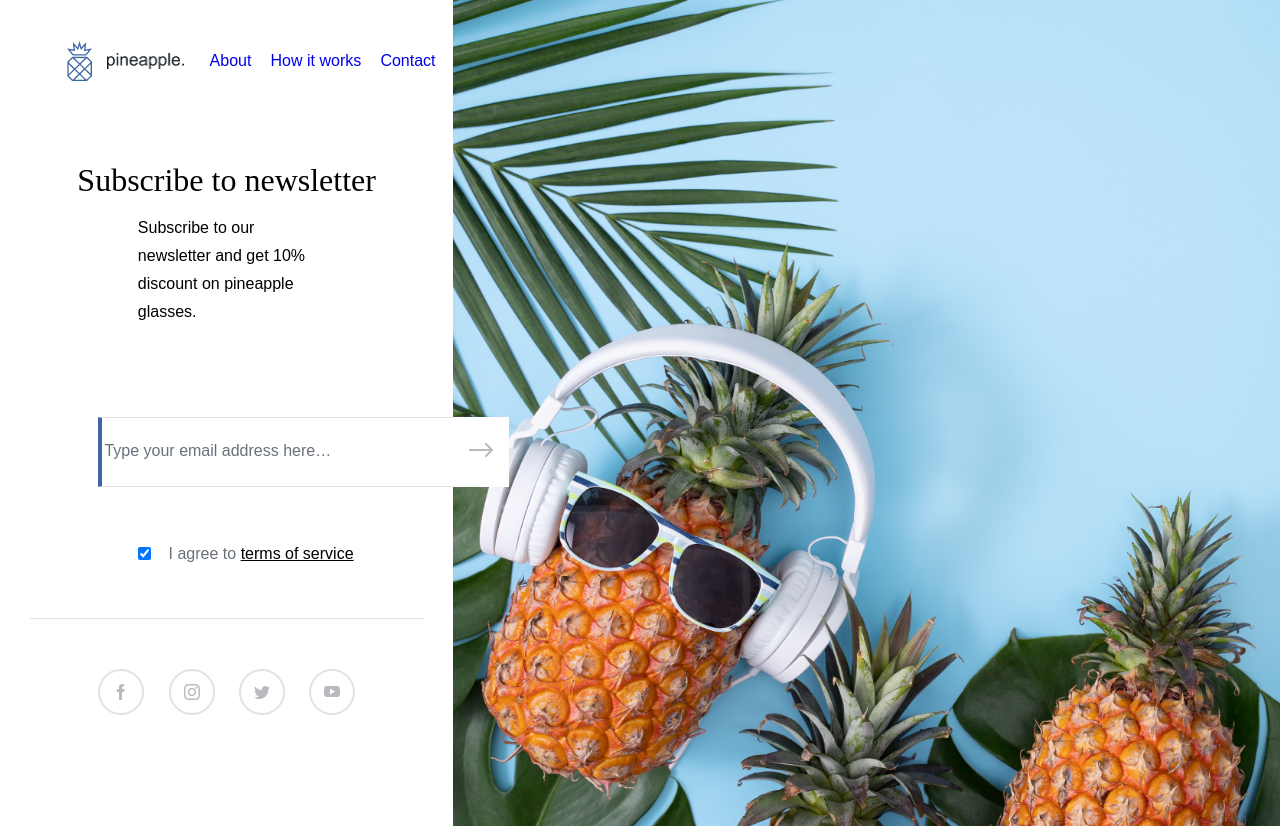
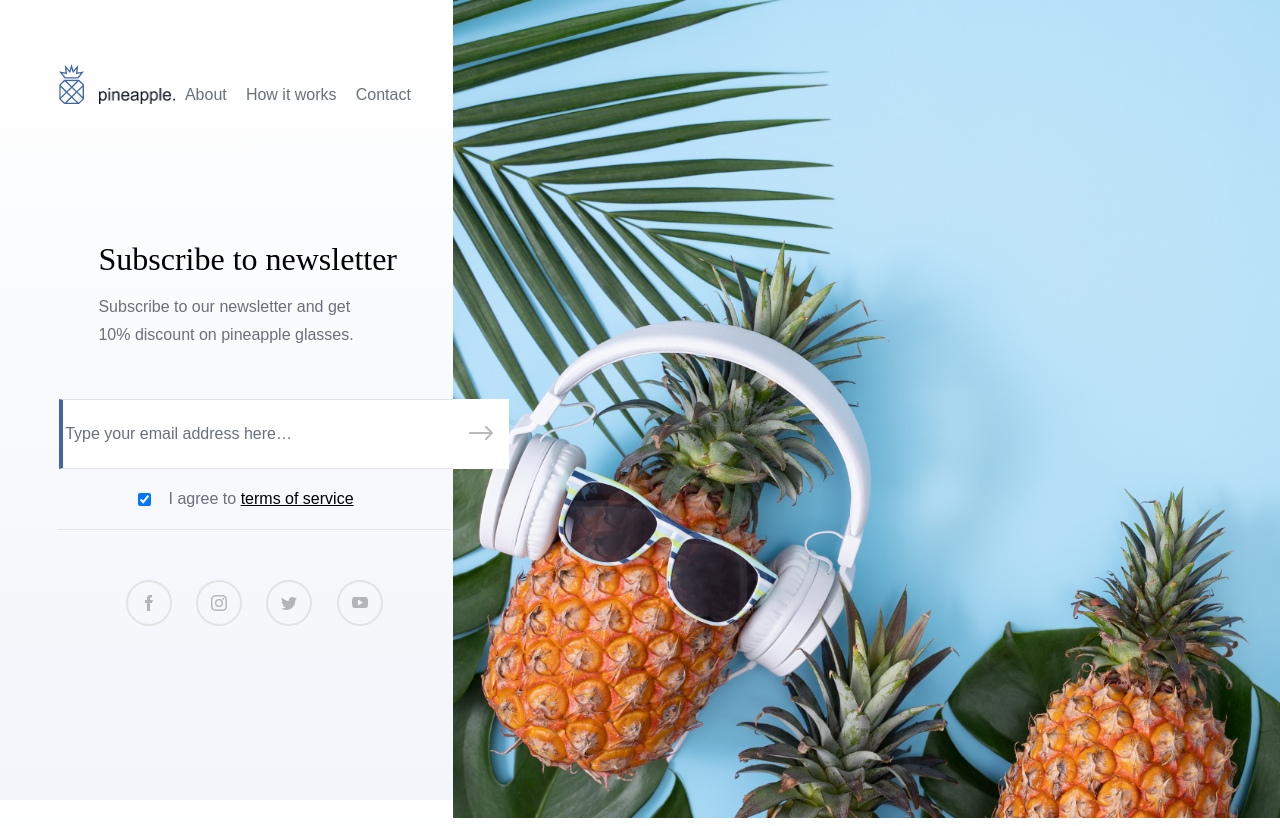
Before and after one commit to julacha/Web2021, a PHP site: page / in a window 1280 px wide. Run offline with PHP 8.4, Linux system fonts and the light colour scheme; some web fonts are replaced.

Commit message:
added task1 correction

```diff
--- a/assets/css.css
+++ b/assets/css.css
@@ -32,21 +32,93 @@ body{
 #outer-container{
     height: 100vh;
     display:grid;
-    grid-template-rows: 52.123% 70px 42.374% ;
+    grid-template-rows: 12.962% 36.944% 70px 7.5% 36.111%;
     grid-template-columns: 35.417% 4.323% 60.26%;
+    background: linear-gradient(180deg, #FFFFFF 0%, #F2F5FA 100%);
+    background-size: cover;
+    background-repeat: no-repeat;
 }
-.container-first{
-    grid-area: 1/1/3/4;
-}
-.top-bar{
+#top-bar{
     grid-area: 1/1/2/2;
     display: flex;
+    /* flex-direction: column;
+    justify-content: space-around; */
+}
+.logo{
+    margin-top: 0;
+    display: inline-flex;
+    justify-content: space-between;
+    /* align-items:center; */
+    width: 9.08vw;
+    /* width: 118px; */
+    margin-left: 4.62vw;
+    align-items: flex-end;
+}
+.logo-union{
+    width: 25px;
+    height: 40px;
+    /* margin-top: 100px; */
+}
+.name-union{
+    display: flex;
+    width: 6vw;
+    height: 1.23vw;
+}
+.menu{
+    display: flex;
+    justify-content: space-around;
+    align-items: flex-end;
+}
+.menu-intro{
+    display: flex;
+    margin-top: 14px;
+}
+ul.menu_list{
+    /* width: 249px; */
+    width: 19.15vw;
+    display: flex;
+    justify-content: space-around;
+    margin-right: 30px;
+    margin-right: 2.31vw;
+    margin-block-start: 0;
+    margin-block-end: 0;
+    margin-inline-start: 0;
+    margin-inline-end: 0;
+    padding-inline-start: 0;
+}
+.menu_list li{
+    list-style: none;
+}
+.menu_link{
+    text-decoration: none;
+    color: #6A707B;
+}
+#form-heading{
+    grid-area: 2/1/3/2;
+    display: flex;
     flex-direction: column;
-    justify-content: space-around;
+   justify-content: flex-end;
 }
-.formsubscribe{
-    grid-area: 2/1/3/3;
-    background-color: white;
+.heading{
+    font-family:Georgia, 'Times New Roman', Times, serif;
+    font-size: 32px;
+    /* width: 399px; */
+    /* width: 30.69vw; */
+    margin-bottom: 15px;
+    margin-left: 7.69vw;
+}
+.text{
+    /* width: 400px; */
+    line-height: 28px;
+    /* display: flex;
+    justify-content: center; */
+    margin-left: 7.69vw;
+    margin-right: 7.69vw;
+    color: #6A707B;
+    margin-bottom: 50px;
+}
+#formsubscribe{
+    grid-area: 3/1/4/3;
     width: auto;
     margin: 0;
     display: grid;
@@ -58,17 +130,18 @@ input.subscribe{
     width: 100%;
     height: 100%;
     /* margin-left: 100px; */
-    margin-left: 7.69vw;
+    margin-left: 4.62vw;
     border:  1px solid #E3E3E4;
     border-left: 4px solid #4066A5;
+    background-color: white;
 }
 input.subscribe:focus {
     outline: 0;
     outline-offset: 0;
 }
 input.subscribe::placeholder{
-font-size: 16px;
-color: #6A707B;
+    font-size: 16px;
+    color: #6A707B;
 }
 button{
     z-index: 10;
@@ -81,13 +154,18 @@ button{
 .bttn-arrow.arrow{
     grid-area: 1/2/2/3;
 }
-.footer{
+/* .footer{
     grid-area: 3/1/4/2;
-    /* display: flex;
-    flex-direction: column;
-    align-items: center; */
     width: 100%;
     height: 100%;
+} */
+#check{
+    grid-area: 4/1/5/3;
+    display:flex;
+    align-items: center;
+}
+#footer{
+    grid-area: 5/1/6/3;
 }
 .center{
     display: flex;
@@ -108,8 +186,8 @@ button{
     line-height: 28px;
     text-decoration: underline;
 }
-.image{
-    grid-area: 1/2/4/4;
+#image{
+    grid-area: 1/2/6/4;
     background-image: url(../assets/img/Image.png);
     background-size: cover;
     background-repeat: no-repeat;
@@ -121,21 +199,6 @@ button{
     object-fit: cover;
     object-position: center;
 } */
-.logo{
-    margin-top: 0;
-    display: inline-flex;
-    justify-content: space-between;
-    align-items:center;
-    width: 9.08vw;
-    /* width: 118px; */
-    margin-left: 4.62vw;
-}
-.name-union{
-    display: flex;
-    align-items: center;
-    width: 6vw;
-    height: 1.23vw;
-}
 .check{
     margin-top: 53px;
     margin-bottom: 50px;
@@ -147,64 +210,8 @@ button{
    flex-flow:nowrap;
    margin-left: 1.15vw;
 }
-.menu{
-    display: flex;
-    justify-content: space-around;
-}
-.menu-intro{
-    display: flex;
-    align-items:center;
-}
-ul.menu_list{
-    /* width: 249px; */
-    width: 19.15vw;
-    display: flex;
-    justify-content: space-around;
-    margin-right: 30px;
-    margin-right: 2.31vw;
-    margin-block-start: 0;
-    margin-block-end: 0;
-    margin-inline-start: 0;
-    margin-inline-end: 0;
-    padding-inline-start: 0;
-}
-.menu_list li{
-    list-style: none;
-}
-
-.menu_link{
-    text-decoration: none;
-    /*font-size: 24px;
-    font-weight: 600;
-    margin-bottom: 80px;
-    color: rgba(0, 0, 0, 1); */
-}
-.form-heading{
-    display: flex;
-    flex-direction: column;
-    align-items: center;
-    margin-bottom: 50px;
-}
-.heading{
-    font-family:Georgia, 'Times New Roman', Times, serif;
-    font-size: 32px;
-    /* width: 399px; */
-    width: 30.69vw;
-    margin-bottom: 15px;
-    display: flex;
-    justify-content: center;
-}
 .form_mobile{
     display:none;
-}
-.text{
-    /* width: 400px; */
-    /* width: 30.77vw; */
-    line-height: 28px;
-    margin-left: 10.77vw;
-    margin-right: 10.77vw;
-    display: flex;
-
 }
 .string{
     /* width: 400px; */
--- a/index.html
+++ b/index.html
@@ -15,7 +15,7 @@
 </head>
 <body>
     <div id="outer-container">
-        <div class="top-bar">
+        <div id="top-bar">
             <div class="menu">
                 <div class="logo">
                     <img src="assets/img/Union.png" class="logo-union" alt="logo">
@@ -38,25 +38,25 @@
                     </nav>
                 </div>
             </div>
-            <div class="form-heading">
+        </div> <!--top-bar close-->
+            <div id="form-heading">
                 <div class="heading">Subscribe to newsletter</div>
                 <div class="text">Subscribe to our newsletter and get 10% discount on pineapple glasses.</div>
-            </div>
-        </div>
-            <form action="/action_page.php" class="formsubscribe">
+            </div> <!--form-heading close-->
+            <form action="/action_page.php" id="formsubscribe">
                     <input type="text" placeholder="Type your email address here…" class="subscribe" name="mail" required>
                     <button type="submit">
                         <img src="assets/img/ic_arrow.svg" alt="arrow" class="arrow">
                     </button>
-            </form>
-        <div class="footer">
-            <div class="check">
+            </form> <!--formsubscribe close-->
+            <div id="check">
                 <input type="checkbox" checked="checked" name="subscribe" class="ckeckterms">
                     <div class="agreement">
                         <div class="light">I agree to</div>&nbsp;
                         <div class="underline">terms of service</div>
                     </div>
-            </div>
+            </div> <!--check close-->
+            <div id="footer">
                 <div class="center">
                     <div class="string"></div>
                     <div class="icons">
@@ -66,8 +66,8 @@
                         <img src="assets/img/Youtube.png" class="icon" alt="youtube-logo">
                     </div>
                 </div>
-        </div>
-        <div class="image">
+            </div><!--footer close-->
+        <div id="image">
             <!-- <img src="assets/img/Image.png" class ="cover_img" alt="cover"> -->
         </div>
         <div class="image_mobile">
```
Lines whose indentation alone changed are shown as unchanged.
